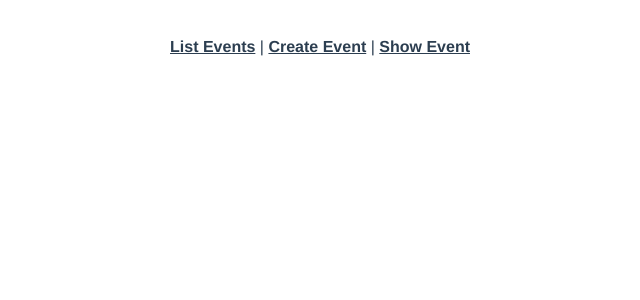
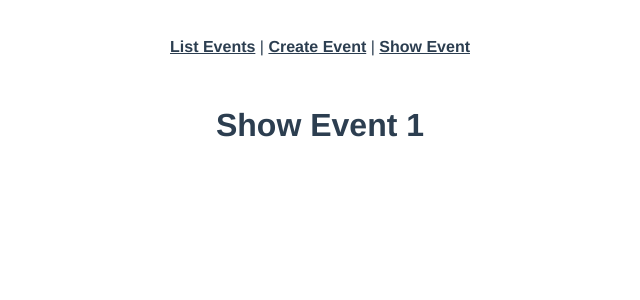
Before and after one commit to AmirRezaM75/learning_vm-real-world-vue, a Vue app: page /events/1 in a window 1280 px wide. Shown: the top 300 px of the page, without its empty margins (320-960 px from the left). Built offline with nearby package versions, Linux system fonts and the light colour scheme.

Commit message:
Dynamic routing and history mode

```diff
--- a/src/App.vue
+++ b/src/App.vue
@@ -3,7 +3,7 @@
     <div id="nav">
       <router-link :to="{ name: 'events.index'}">List Events</router-link> |
       <router-link :to="{ name: 'events.create'}">Create Event</router-link> |
-      <router-link :to="{ name: 'events.show'}">Show Event</router-link>
+      <router-link :to="{ name: 'events.show', params: { event: 'php-interview'} }">Show Event</router-link>
     </div>
     <router-view />
   </div>
--- a/src/router/index.js
+++ b/src/router/index.js
@@ -3,7 +3,6 @@ import VueRouter from "vue-router";
 import EventCreate from "../views/events/create.vue";
 import EventIndex from "../views/events/index.vue";
 import EventShow from "../views/events/show.vue";
-
 
 Vue.use(VueRouter);
 
@@ -19,12 +18,14 @@ const routes = [
     component: EventIndex
   },
   {
-    path: '/events/1/',
+    path: '/events/:event/',
     name: 'events.show',
-    component: EventShow
+    component: EventShow,
+    props: true
   }
 ];
 
 export default new VueRouter({
+  mode: 'history',
   routes
 });
--- a/src/views/events/show.vue
+++ b/src/views/events/show.vue
@@ -1,10 +1,12 @@
 <template>
-  <h1>Show Event #1</h1>
+  <h1>Show Event {{ event }}</h1>
+  <!-- $route represents the state of current route with bunch of information including all of out parameters. -->
 </template>
 
 <script>
 export default {
-name: "show"
+  name: "show",
+  props: ['event']
 }
 </script>
 
```
